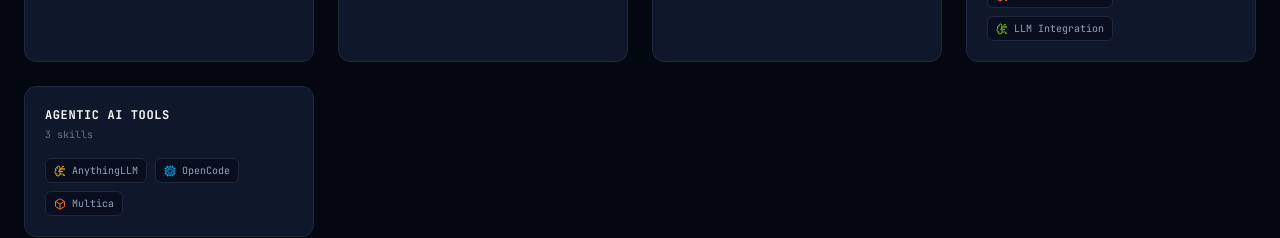
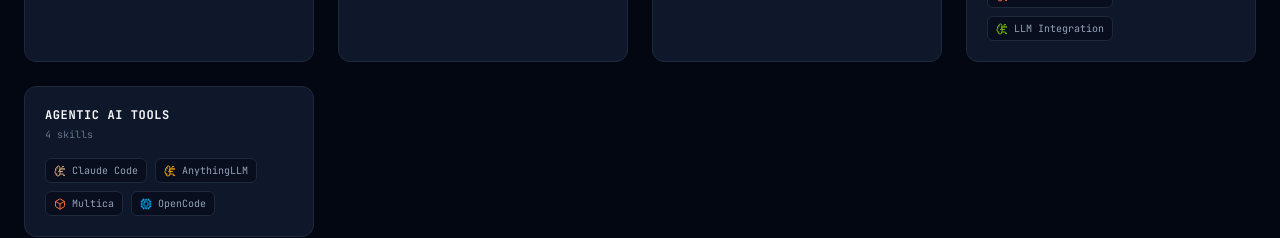
Before and after one commit to Anil-Pradhan-web/MY-PORTFOLIO, a Next.js app: page / in a window 1280 px wide. Shown: the part 3760-3998 px from the top of the page. Built offline with nearby package versions, Linux system fonts and the light colour scheme.

Commit message:
feat(portfolio): sync typo fixes (Claude Code, ONNX, Team IdeaForg-E) and add Claude Code to TechStack

```diff
--- a/src/components/sections/FeaturedWork.tsx
+++ b/src/components/sections/FeaturedWork.tsx
@@ -37,7 +37,7 @@
       'Developed a real-time mock interview engine using a 7-phase FSM over WebSockets with a live Monaco code editor and resume-personalized questions.',
       'Built a RAG-powered roadmap generator using ChromaDB vector search to create personalized 8-week learning paths with quality-scored resources.',
       'Designed a fault-tolerant backend (FastAPI, PostgreSQL, Redis) with multi-provider LLM failover and a 113-test CI/CD suite.',
-      'Used AI-assisted development (Claude, codex and Antigravity) to design high-level architecture — DAG structure, FSM design, and failover strategy — for solo delivery of a production-grade platform.',
+      'Used AI-assisted development (Claude Code, Codex, and Antigravity) to design high-level architecture — DAG structure, FSM design, and failover strategy — for solo delivery of a production-grade platform.',
     ],
     stack: ['FastAPI', 'LangGraph', 'Next.js', 'ChromaDB', 'Redis', 'Docker', 'ONNX'],
     githubUrl: 'https://github.com/Anil-Pradhan-web/ai-career-mentor',
@@ -73,7 +73,7 @@
       'Integrated autonomous re-prioritization — a chat agent that injects new incidents and auto-triggers the full pipeline re-run in real time.',
       'Implemented multi-provider LLM failover (Groq → NVIDIA NIM → local heuristics) ensuring the pipeline never breaks even without API keys.',
       'Led end-to-end integration and deployment (Render + CI/CD) connecting 8 data sources into a unified SQLite-backed pipeline.',
-      'Used AI-assisted development (Claude,Codex and Antigravity) to design the orchestration flow and failover architecture, while handling integration and deployment myself.',
+      'Used AI-assisted development (Claude Code, Codex, and Antigravity) to design the orchestration flow and failover architecture, while handling integration and deployment myself.',
     ],
     stack: ['FastAPI', 'React', 'SQLite', 'Redis', 'LLMs'],
     githubUrl: 'https://github.com/IdeaForg-e/TaskPilot-AI',
--- a/src/components/sections/TechStack.tsx
+++ b/src/components/sections/TechStack.tsx
@@ -93,9 +93,10 @@
   {
     category: 'Agentic AI Tools',
     items: [
+      { name: 'Claude Code', icon: BrainCircuit, color: '#D4A574' },
       { name: 'AnythingLLM', icon: BrainCircuit, color: '#f59e0b' },
+      { name: 'Multica', icon: Box, color: '#FF6B35' },
       { name: 'OpenCode', icon: Cpu, color: '#0ea5e9' },
-      { name: 'Multica', icon: Box, color: '#FF6B35' },
     ],
   },
 ];
```
